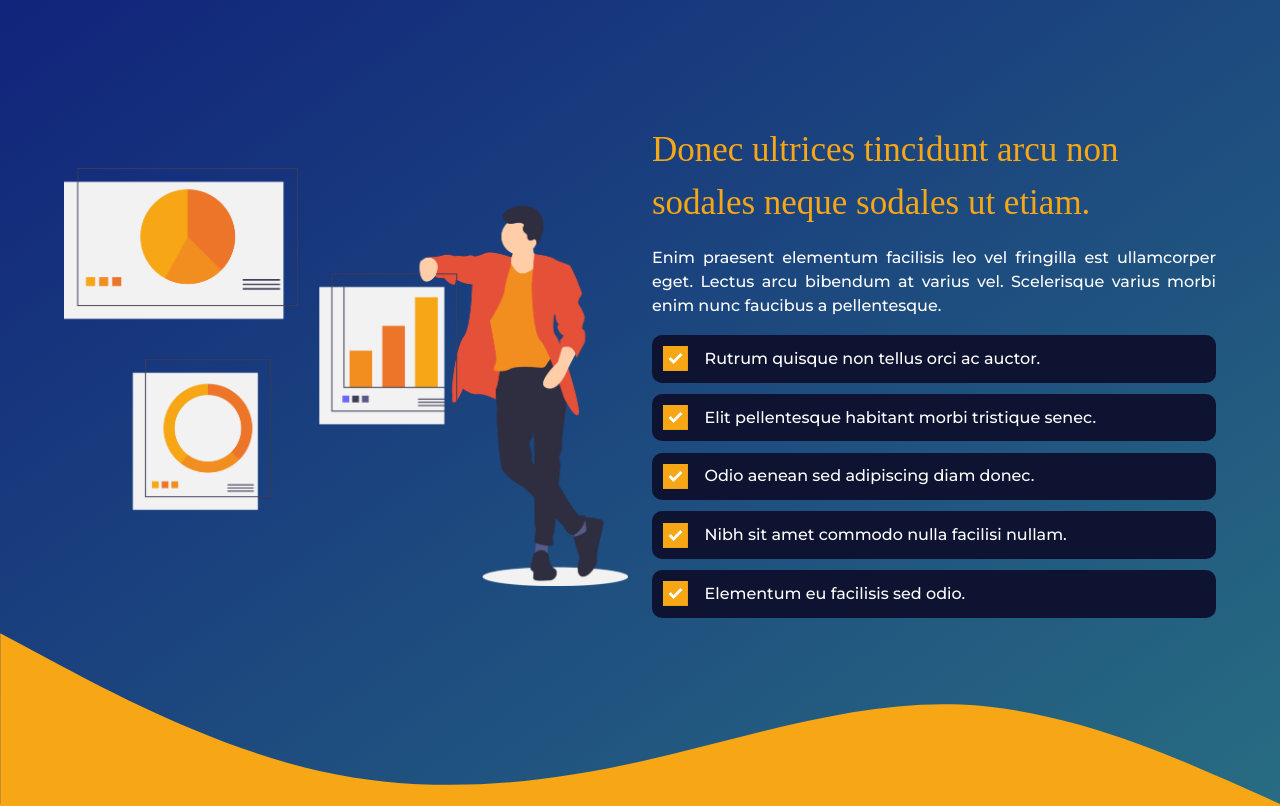
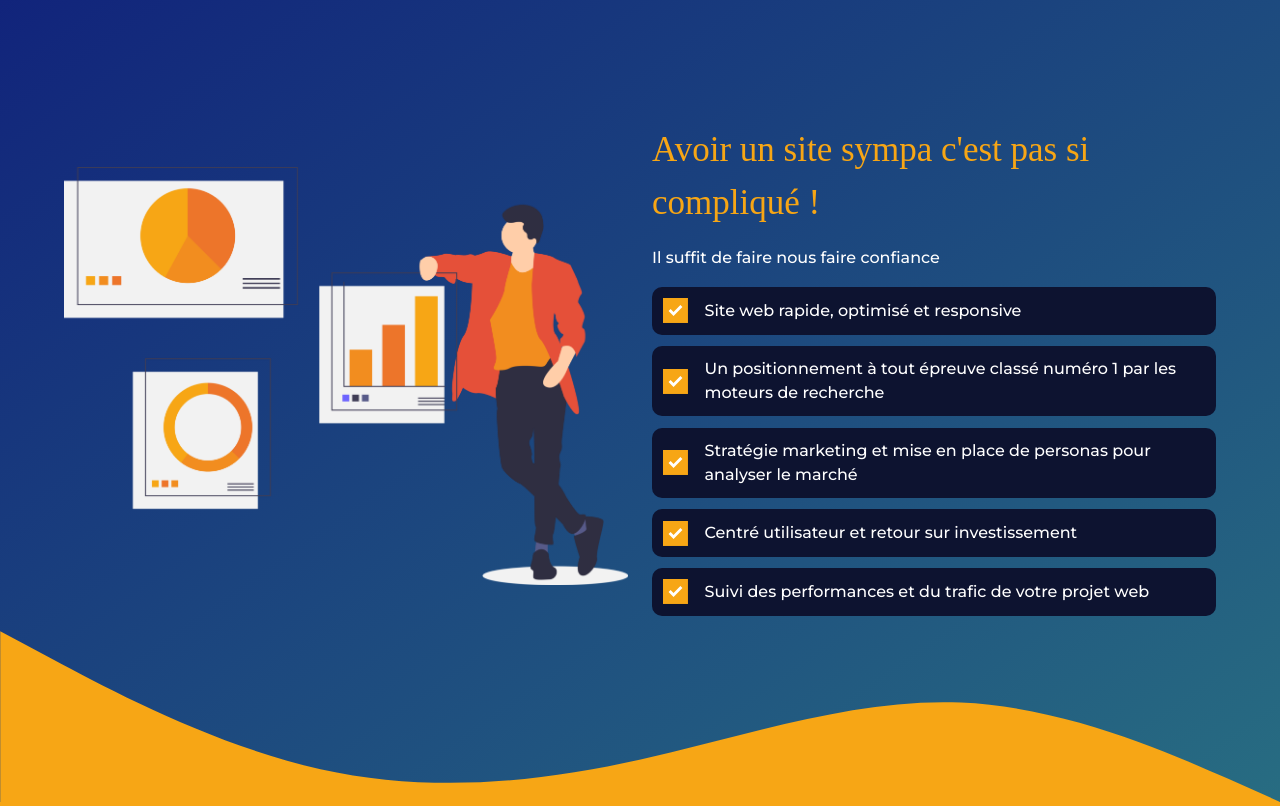
Before and after one commit to pcwebconseils/Pc-Web-Conseil, a plain HTML site: page service-single.html in a window 1280 px wide. Shown: the part 629-1435 px from the top of the page. Drawn offline with Linux system fonts and the light colour scheme; a web font is replaced by a local one.

Commit message:
Update service-single.html

```diff
--- a/service-single.html
+++ b/service-single.html
@@ -68,31 +68,31 @@
         <img src="img/data.png" alt="Image pour illustrer le service" class="column is-6-desktop is-6-tablet is-11-mobile auto">
         <div class="column is-6-desktop is-6-tablet is-11-mobile auto">
             <!--En-tête-->
-            <h1 class="s2-service-title">Donec ultrices tincidunt arcu non sodales neque sodales ut etiam.</h1>
+            <h1 class="s2-service-title">Avoir un site sympa c'est pas si compliqué ! </h1>
             <p class="s2-service-p">
-                Enim praesent elementum facilisis leo vel fringilla est ullamcorper eget. Lectus arcu bibendum at varius vel. Scelerisque varius morbi enim nunc faucibus a pellentesque.
+                Il suffit de faire nous faire confiance
             </p>
             <!--Liste d'information-->
             <ul class="checks">
                 <li class="check-point">
                     <img src="img/check-1.svg" alt="Check point" width="25">
-                    <p class="check-p">Rutrum quisque non tellus orci ac auctor.</p>
+                    <p class="check-p">Site web rapide, optimisé et responsive </p>
                 </li>
                 <li class="check-point">
                     <img src="img/check-1.svg" alt="Check point" width="25" class="check-img">
-                    <p class="check-p">Elit pellentesque habitant morbi tristique senec.</p>
+                    <p class="check-p"> Un positionnement à tout épreuve classé numéro 1 par les moteurs de recherche</p>
                 </li>
                 <li class="check-point">
                     <img src="img/check-1.svg" alt="Check point" width="25">
-                    <p class="check-p">Odio aenean sed adipiscing diam donec.</p>
+                    <p class="check-p"> Stratégie marketing et mise en place de personas pour analyser le marché</p>
                 </li>
                 <li class="check-point">
                     <img src="img/check-1.svg" alt="Check point" width="25">
-                    <p class="check-p">Nibh sit amet commodo nulla facilisi nullam.</p>
+                    <p class="check-p"> Centré utilisateur et retour sur investissement</p>
                 </li>
                 <li class="check-point">
                     <img src="img/check-1.svg" alt="Check point" width="25">
-                    <p class="check-p">Elementum eu facilisis sed odio.</p>
+                    <p class="check-p">Suivi des performances et du trafic de votre projet web </p>
                 </li>
 
             </ul>
```
